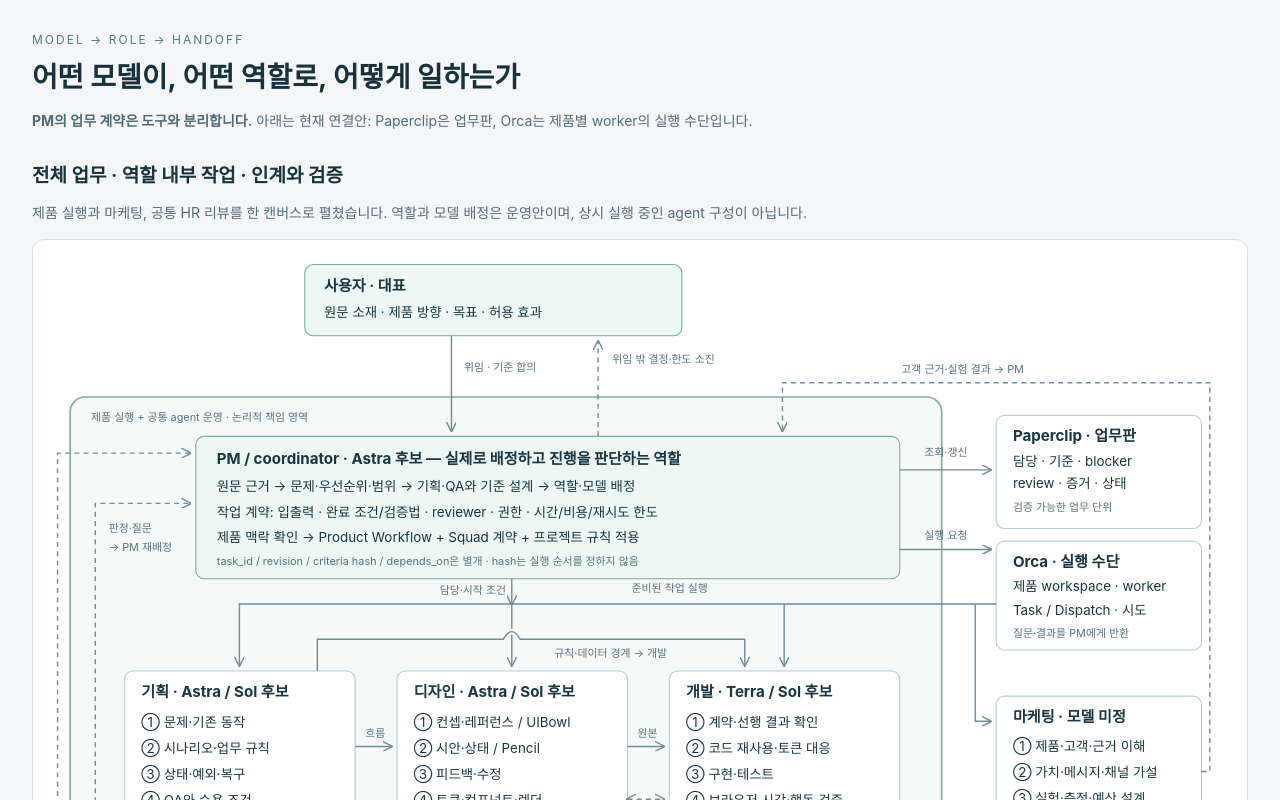
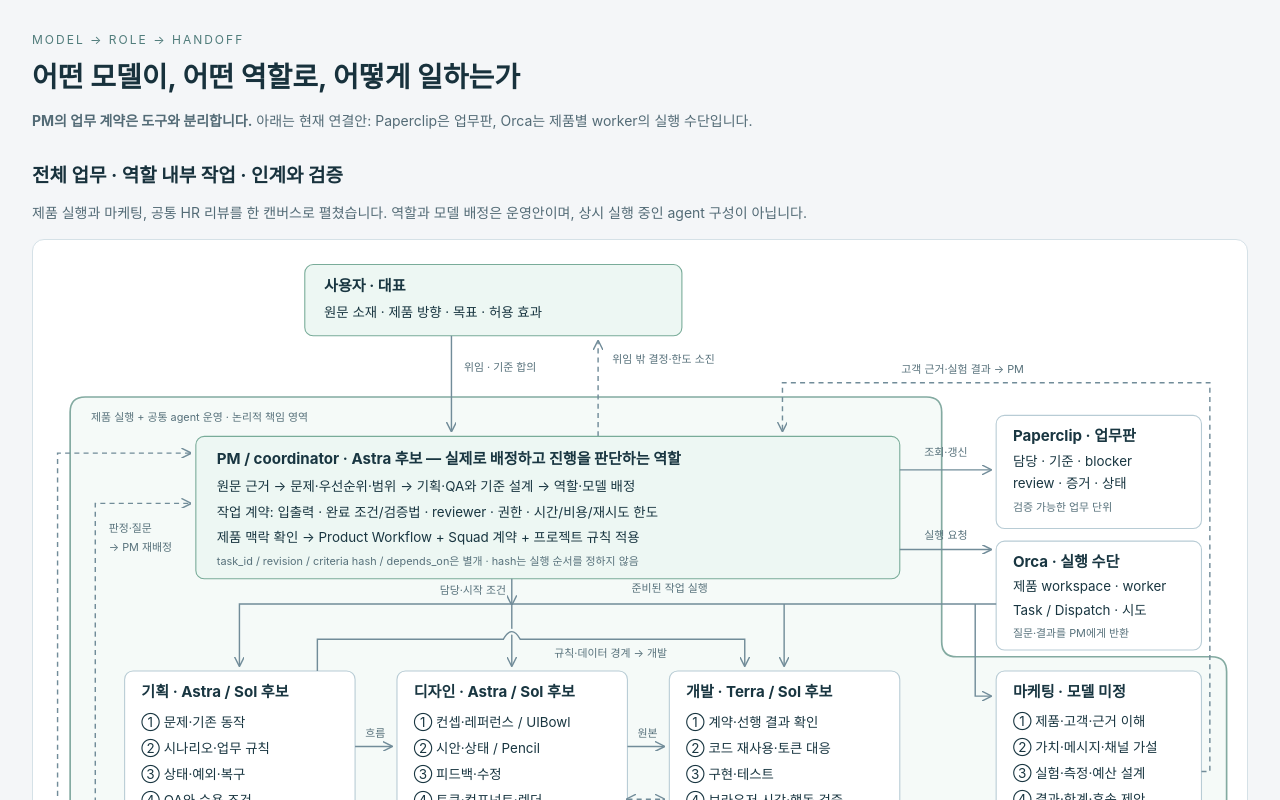
Before and after one commit to Dae-Jeong/Orchestration, a website: page tasks/model-process.html in a window 1280 px wide. Shown: the top 800 px of the page. Drawn offline with Linux system fonts and the light colour scheme.

Commit message:
Place marketing inside the shared role area

```diff
--- a/tasks/model-process.html
+++ b/tasks/model-process.html
@@ -11,7 +11,7 @@
 <p>제품 실행과 마케팅, 공통 HR 리뷰를 한 캔버스로 펼쳤습니다. 역할과 모델 배정은 운영안이며, 상시 실행 중인 agent 구성이 아닙니다.</p>
 <div class="canvas"><svg viewBox="0 0 1420 1380" role="img" aria-label="사용자에서 PM, 기획 디자인 개발 QA 마케팅 HR과 도구를 거쳐 검증 결과와 다음 작업이 다시 PM으로 돌아오는 통합 업무 흐름">
 <defs><marker id="arrow" markerWidth="7" markerHeight="7" refX="6" refY="3.5" orient="auto-start-reverse"><path d="M0 0L7 3.5L0 7" fill="none" stroke="#718c99"/></marker></defs>
-<rect x="30" y="173" width="1040" height="1160" rx="18" fill="#f5faf8" stroke="#83aaa1" stroke-width="2"/>
+<path d="M48 173H1052Q1070 173 1070 191V465Q1070 483 1088 483H1392Q1410 483 1410 501V1315Q1410 1333 1392 1333H48Q30 1333 30 1315V191Q30 173 48 173Z" fill="#f5faf8" stroke="#83aaa1" stroke-width="2"/>
 <text x="55" y="202" class="small">제품 실행 + 공통 agent 운영 · 논리적 책임 영역</text>
 <rect x="310" y="15" width="450" height="85" rx="10" class="node green"/>
 <text x="333" y="47" class="title">사용자 · 대표</text><text x="333" y="77">원문 소재 · 제품 방향 · 목표 · 허용 효과</text>
@@ -62,19 +62,19 @@
 <path d="M600 959V986" class="line"/>
 <text x="600" y="1010" text-anchor="middle">PM 판단: pass → 후속 해제 · fail → 담당 수정 · unknown / 한도 소진 → 대기·사람 판단</text>
 <text x="600" y="1040" text-anchor="middle" class="small">선행 검증 완료 + 공유 파일/DB/디자인 writer 충돌 없음 → 병렬 가능 · 아니면 이유를 기록하며 대기</text>
-<rect x="1135" y="530" width="245" height="300" rx="10" class="node"/>
-<text x="1155" y="561" class="title">마케팅 · 모델 미정</text>
-<text x="1155" y="596">① 제품·고객·근거 이해</text><text x="1155" y="627">② 가치·메시지·채널 가설</text>
-<text x="1155" y="658">③ 실험·측정·예산 설계</text><text x="1155" y="689">④ 결과·한계·후속 제안</text>
-<text x="1155" y="731" class="small">PM에 제작 요청 → 디자인·개발</text><text x="1155" y="758" class="small">QA에 측정 정의·이벤트 증거</text>
-<text x="1155" y="787" class="small">성과: 유효 전환·비용·학습</text><text x="1155" y="812" class="small">게시·광고 집행은 허용 범위 내</text>
-<path d="M1110 420V560H1128" class="line"/>
-<path d="M1135 795H1090V900H1027" class="line"/><text x="1100" y="864" class="small">측정 검증</text>
+<rect x="1135" y="500" width="245" height="300" rx="10" class="node"/>
+<text x="1155" y="531" class="title">마케팅 · 모델 미정</text>
+<text x="1155" y="566">① 제품·고객·근거 이해</text><text x="1155" y="597">② 가치·메시지·채널 가설</text>
+<text x="1155" y="628">③ 실험·측정·예산 설계</text><text x="1155" y="659">④ 결과·한계·후속 제안</text>
+<text x="1155" y="701" class="small">PM에 제작 요청 → 디자인·개발</text><text x="1155" y="728" class="small">QA에 측정 정의·이벤트 증거</text>
+<text x="1155" y="757" class="small">성과: 유효 전환·비용·학습</text><text x="1155" y="782" class="small">게시·광고 집행은 허용 범위 내</text>
+<path d="M1110 420V530H1128" class="line"/>
+<path d="M1135 765H1090V900H1027" class="line"/><text x="1100" y="864" class="small">측정 검증</text>
 <path d="M1380 620H1390V156H880V213" class="line return"/><text x="1095" y="144" text-anchor="middle" class="small">고객 근거·실험 결과 → PM</text>
 <rect x="1135" y="930" width="245" height="145" rx="10" class="node"/>
 <text x="1155" y="962" class="title">제품 성과 · 다음 소재</text><text x="1155" y="993">delivery done ≠ outcome</text>
 <text x="1155" y="1024">성공·실패·무효·한계 보존</text><text x="1155" y="1053" class="small">PM·마케팅이 성과 해석</text>
-<path d="M1020 1005H1128" class="line"/><path d="M1255 930V837" class="line return"/><text x="1268" y="890" class="small">다음 가설</text>
+<path d="M1020 1005H1128" class="line"/><path d="M1255 930V807" class="line return"/><text x="1268" y="890" class="small">다음 가설</text>
 <rect x="180" y="1130" width="840" height="165" rx="10" class="node green"/>
 <text x="205" y="1162" class="title">HR / agent 운영 · 모델 미정 · 여러 제품의 준비 상태·개선 리뷰</text>
 <text x="205" y="1193">역할·도구 온보딩 → 작업 증거 수집 → PM·QA·해당 역할과 리뷰 → 개선안</text>
```
Also changed, not shown: docs/images/model-process.png.
